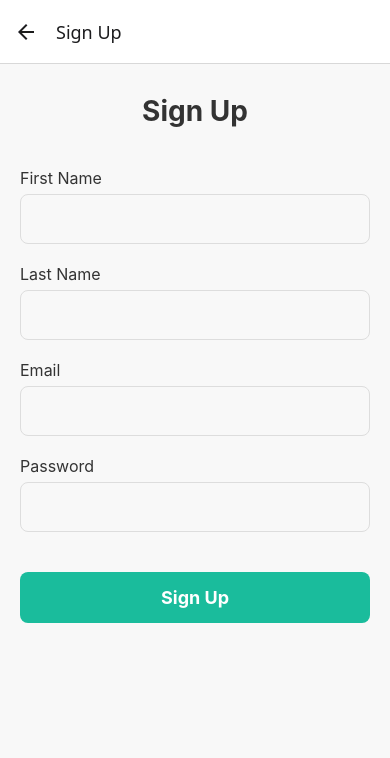
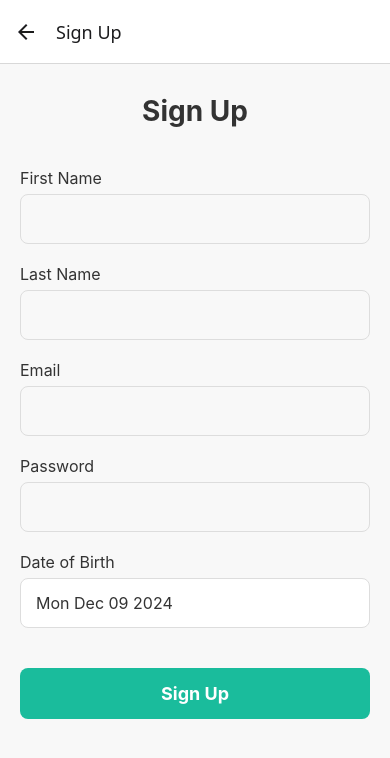
Before and after one commit to Donald-Tan/CalCenterv2, a React Native app in the folder frontend/CalCenterv2/: screen /SignUp in a window 390 px wide. Shown: the top 758 px of the page. Built offline with nearby package versions, Linux system fonts and the light colour scheme.

Commit message:
Add sign in functionality w/ MySQL connection

```diff
--- a/frontend/CalCenterv2/package.json
+++ b/frontend/CalCenterv2/package.json
@@ -16,6 +16,7 @@
   },
   "dependencies": {
     "@expo/vector-icons": "^14.0.2",
+    "@react-native-community/datetimepicker": "^8.2.0",
     "@react-navigation/bottom-tabs": "^7.0.0",
     "@react-navigation/native": "^7.0.13",
     "@react-navigation/stack": "^7.0.18",
--- a/frontend/CalCenterv2/src/screens/SignUpScreen.tsx
+++ b/frontend/CalCenterv2/src/screens/SignUpScreen.tsx
@@ -1,15 +1,36 @@
 import React, { useState } from 'react';
-import { View, Text, TextInput, TouchableOpacity, StyleSheet, ScrollView } from 'react-native';
+import { View, Text, TextInput, TouchableOpacity, StyleSheet, ScrollView, Alert } from 'react-native';
+import DateTimePicker from '@react-native-community/datetimepicker';
+import axios from 'axios';
+import {format} from "date-fns";
 
 const SignUpScreen = () => {
     const [email, setEmail] = useState('');
     const [password, setPassword] = useState('');
     const [firstName, setFirstName] = useState('');
     const [lastName, setLastName] = useState('');
+    const [dateOfBirth, setDateOfBirth] = useState(new Date());
+    const [showDatePicker, setShowDatePicker] = useState(false);
 
-  const handleSignUp = () => {
-    // Handle sign-up logic here
-    console.log('Sign up:', { email, password, firstName, lastName });
+    const handleSignUp = async () => {
+        try {
+            const response = await axios.post('http://localhost:3000/signup', {
+                email,
+                password,
+                firstName,
+                lastName,
+                dateOfBirth
+            });
+
+            if (response.data.success) {
+                Alert.alert('Success', 'Sign up successful!');
+            } else {
+                Alert.alert('Error', response.data.message);
+            }
+        } catch (error) {
+            console.error(error);
+            Alert.alert('Error', 'Please try again');
+        }
     };
 
     return (
@@ -46,6 +67,25 @@ const SignUpScreen = () => {
                 secureTextEntry
             />
 
+            <Text style={styles.label}>Date of Birth</Text>
+            <TouchableOpacity onPress={() => setShowDatePicker(true)} style={styles.dateInput}>
+                <Text style={styles.dateText}>{dateOfBirth.toDateString()}</Text>
+            </TouchableOpacity>
+            {showDatePicker && (
+                <DateTimePicker
+                    value={dateOfBirth}
+                    mode="date"
+                    display="default"
+                    onChange={(event, selectedDate) => {
+                        setShowDatePicker(false);
+                        if (selectedDate) {
+                            setDateOfBirth(selectedDate);
+                        }
+                    }}
+                    maximumDate={new Date()} // Ensure DOB is not in the future
+                />
+            )}
+
             <TouchableOpacity style={styles.button} onPress={handleSignUp}>
                 <Text style={styles.buttonText}>Sign Up</Text>
             </TouchableOpacity>
@@ -81,6 +121,20 @@ const styles = StyleSheet.create({
         paddingLeft: 15,
         fontSize: 16,
     },
+    dateInput: {
+        height: 50,
+        justifyContent: 'center',
+        borderColor: '#ddd',
+        borderWidth: 1,
+        borderRadius: 8,
+        marginBottom: 20,
+        paddingLeft: 15,
+        backgroundColor: '#fff',
+    },
+    dateText: {
+        fontSize: 16,
+        color: '#333',
+    },
     button: {
         backgroundColor: '#1abc9c',
         paddingVertical: 15,
```
Also changed, not shown: 1 other file (tests, documents, lock files or other folders). Lines whose indentation alone changed are shown as unchanged.
